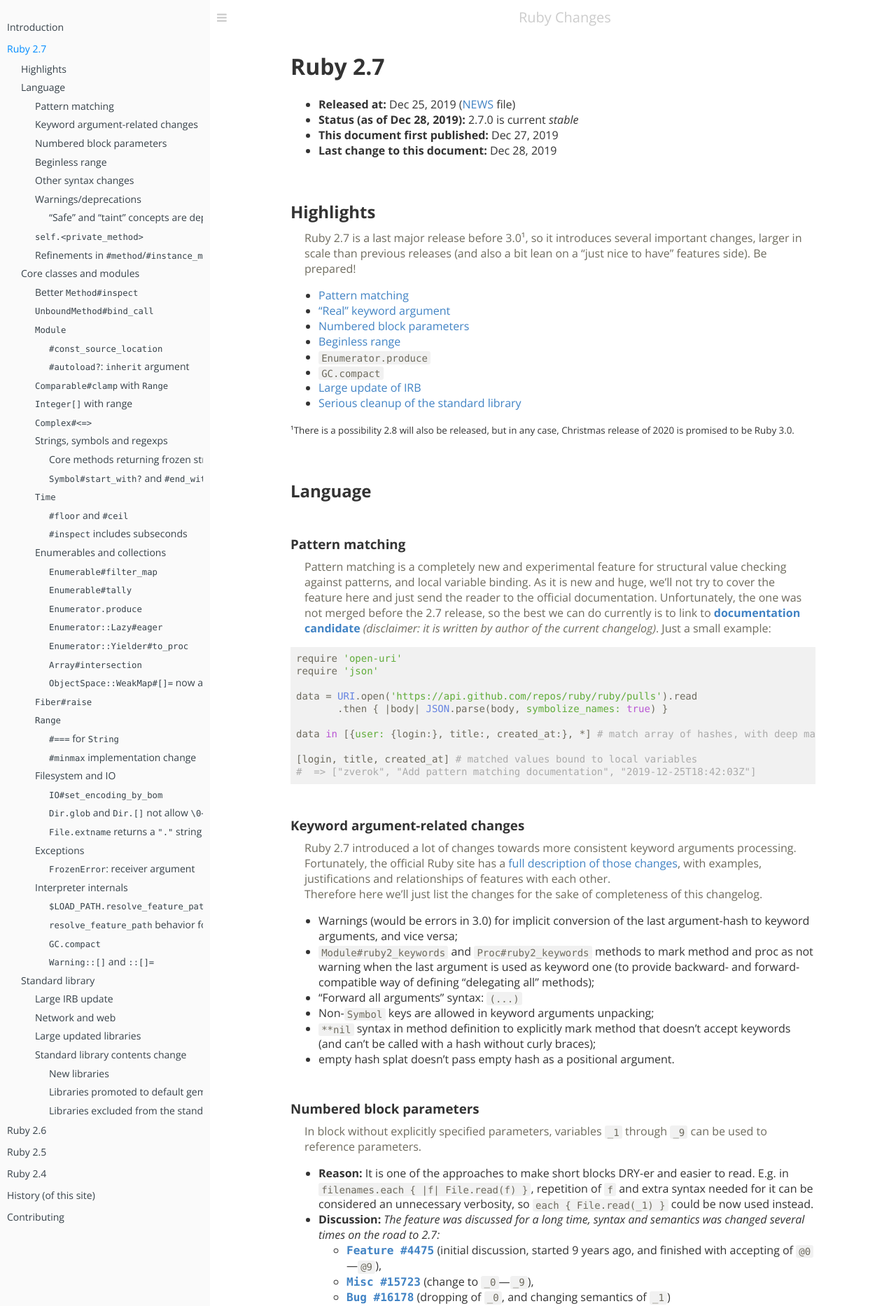
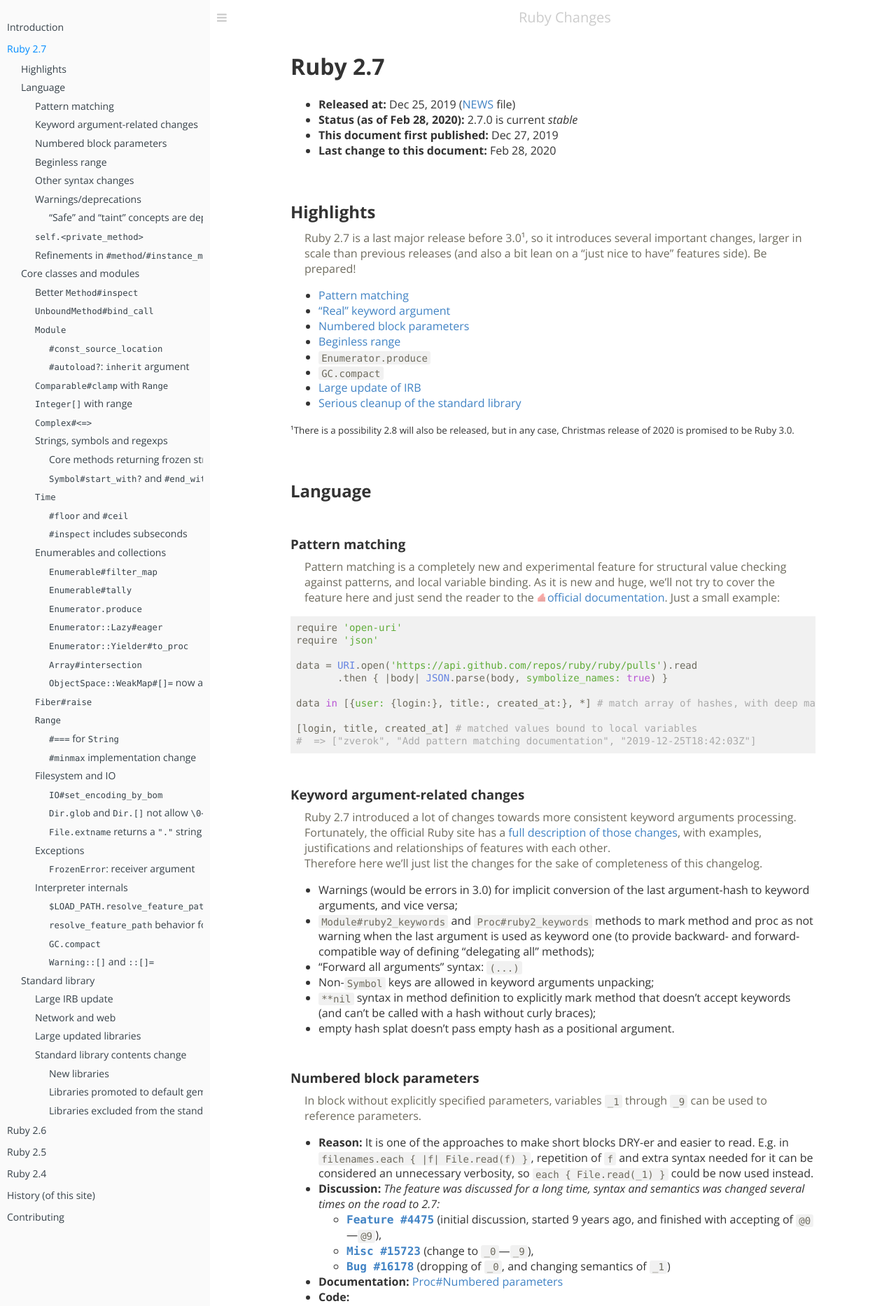
Before and after one commit to rubyreferences/rubychanges, a Jekyll site: the page built from 2.7.md, in a window 1280 px wide. Shown: the top 1867 px of the page at 70% size. Built offline with Jekyll 4.4.1, drawn with Linux system fonts in a browser that asks for light colours; nearby versions of some CDN libraries; our own code applies the rules of GitHub Pages for plain Markdown files; some of the changed text lies outside the part shown.

Commit message:
Link to PM docs and other fixes

````diff
--- a/2.7.md
+++ b/2.7.md
@@ -7,9 +7,9 @@ next: 2.6
 # Ruby 2.7
 
 * **Released at:** Dec 25, 2019 ([NEWS](https://github.com/ruby/ruby/blob/ruby_2_7/NEWS) file)
-* **Status (as of Dec 28, 2019):** 2.7.0 is current _stable_
+* **Status (as of Feb 28, 2020):** 2.7.0 is current _stable_
 * **This document first published:** Dec 27, 2019
-* **Last change to this document:** Dec 28, 2019
+* **Last change to this document:** Feb 28, 2020
 
 <!-- TODO: all links to docs should be replaced with /2.7.0/ suffix instead of /master/ when 2.7.0 would be published -->
 
@@ -32,7 +32,7 @@ Ruby 2.7 is a last major release before 3.0¹, so it introduces several importan
 
 ### Pattern matching[](#pattern-matching)
 
-Pattern matching is a completely new and experimental feature for structural value checking against patterns, and local variable binding. As it is new and huge, we'll not try to cover the feature here and just send the reader to the official documentation. Unfortunately, the one was not merged before the 2.7 release, so the best we can do currently is to link to **[documentation candidate](https://github.com/zverok/ruby/blob/pattern-matching-docs/doc/syntax/pattern_matching.rdoc)** _(disclaimer: it is written by author of the current changelog)_. Just a small example:
+Pattern matching is a completely new and experimental feature for structural value checking against patterns, and local variable binding. As it is new and huge, we'll not try to cover the feature here and just send the reader to the <a class="ruby-doc" href="https://docs.ruby-lang.org/en/master/syntax/pattern_matching_rdoc.html">official documentation</a>. Just a small example:
 
 ```ruby
 require 'open-uri'
@@ -496,7 +496,7 @@ Allows to get several bits at once.
 `Complex#<=>(other)` now returns `nil` if the number has imaginary part, and behaves like `Numeric#<=>` if it does not.
 
 * **Reason:** Method `#<=>` was explicitly undefined in `Complex` to underline the fact that linear order of complex numbers can't be established, but it was inconsistent with most of the other objects implementations (which return `nil` for impossible/incompatible comparison instead of raising)
-* **Discussion:** [Feature #](https://bugs.ruby-lang.org/issues/)
+* **Discussion:** <a class="tracker bug" href="https://bugs.ruby-lang.org/issues/15857">Bug #15857</a>
 * **Documentation:** <a class="ruby-doc" href="https://ruby-doc.org/core-2.7.0/Complex.html#method-i-3C-3D-3E"><code>Complex#<=></code></a>
 * **Code:**
   ```ruby
````
Also changed, not shown: other parts of 2.7.md (+1 -1 lines), _src/2.7.md (+3 -3 lines).
